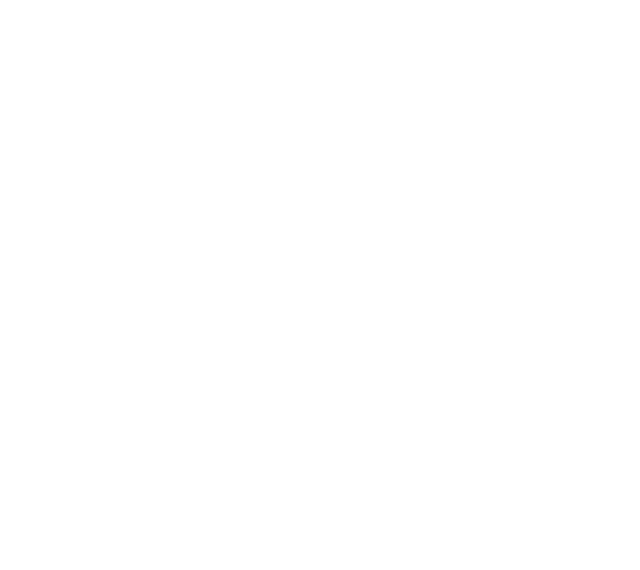
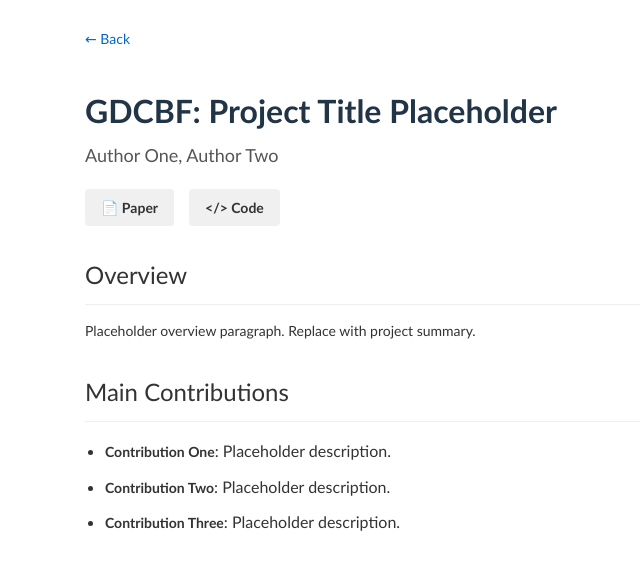
Before and after one commit to janakact/janakact.github.io, a React (Vite) app: page /gdcbf in a window 1280 px wide. Before the commit this address had no page. Shown: the top 570 px of the page, without its empty margins (155-795 px from the left). Built offline with nearby package versions, Linux system fonts and the light colour scheme.

Commit message:
Add new gdcbf project

```diff
--- a/src/App.jsx
+++ b/src/App.jsx
@@ -2,6 +2,7 @@ import { useEffect } from 'react'
 import { BrowserRouter as Router, Routes, Route, useNavigate } from 'react-router-dom'
 import Home from './Home'
 import BCRLProject from './pages/BCRLProject'
+import GDCBFProject from './pages/GDCBFProject'
 
 function AppRoutes() {
   const navigate = useNavigate()
@@ -19,6 +20,7 @@ function AppRoutes() {
     <Routes>
       <Route path="/" element={<Home />} />
       <Route path="/bcrl" element={<BCRLProject />} />
+      <Route path="/gdcbf" element={<GDCBFProject />} />
     </Routes>
   )
 }
--- /dev/null
+++ b/src/pages/GDCBFProject.jsx
@@ -0,0 +1,117 @@
+import styled from 'styled-components';
+import { Link } from 'react-router-dom';
+
+const ProjectContainer = styled.div`
+  width: 100%;
+  max-width: 800px;
+  margin-right: auto;
+  margin-left: auto;
+  padding: 20px;
+`;
+
+const BackLink = styled(Link)`
+  display: inline-block;
+  margin-bottom: 20px;
+  color: #0066cc;
+  text-decoration: none;
+
+  &:hover {
+    text-decoration: underline;
+  }
+`;
+
+const ProjectTitle = styled.h1`
+  font-size: 32px;
+  margin-bottom: 10px;
+  line-height: 1.3;
+`;
+
+const Authors = styled.div`
+  font-size: 18px;
+  margin-bottom: 20px;
+  color: #555;
+`;
+
+const LinksContainer = styled.div`
+  display: flex;
+  gap: 15px;
+  margin-bottom: 30px;
+`;
+
+const ProjectLink = styled.a`
+  display: inline-block;
+  padding: 8px 16px;
+  background-color: #f0f0f0;
+  color: #333;
+  text-decoration: none;
+  border-radius: 4px;
+  font-weight: bold;
+  transition: background-color 0.2s ease;
+
+  &:hover {
+    background-color: #e0e0e0;
+  }
+`;
+
+const SectionTitle = styled.h2`
+  font-size: 24px;
+  margin-bottom: 15px;
+  margin-top: 30px;
+  border-bottom: 1px solid #eee;
+  padding-bottom: 10px;
+`;
+
+const ProjectContent = styled.div`
+  font-size: 16px;
+  line-height: 1.6;
+  color: #333;
+
+  p {
+    margin-bottom: 15px;
+  }
+
+  ul {
+    padding-left: 20px;
+    margin-bottom: 20px;
+  }
+
+  li {
+    margin-bottom: 10px;
+  }
+`;
+
+export default function GDCBFProject() {
+  return (
+    <ProjectContainer>
+      <BackLink to="/">← Back</BackLink>
+      <ProjectTitle>GDCBF: Project Title Placeholder</ProjectTitle>
+
+      <Authors>
+        Author One, Author Two
+      </Authors>
+
+      <LinksContainer>
+        <ProjectLink href="#" target="_blank" rel="noopener noreferrer">
+          📄 Paper
+        </ProjectLink>
+        <ProjectLink href="#" target="_blank" rel="noopener noreferrer">
+          &lt;/&gt; Code
+        </ProjectLink>
+      </LinksContainer>
+
+      <ProjectContent>
+        <SectionTitle>Overview</SectionTitle>
+        <p>
+          Placeholder overview paragraph. Replace with project summary.
+        </p>
+
+        <SectionTitle>Main Contributions</SectionTitle>
+        <ul>
+          <li><strong>Contribution One</strong>: Placeholder description.</li>
+          <li><strong>Contribution Two</strong>: Placeholder description.</li>
+          <li><strong>Contribution Three</strong>: Placeholder description.</li>
+        </ul>
+      </ProjectContent>
+    </ProjectContainer>
+  );
+}
```
